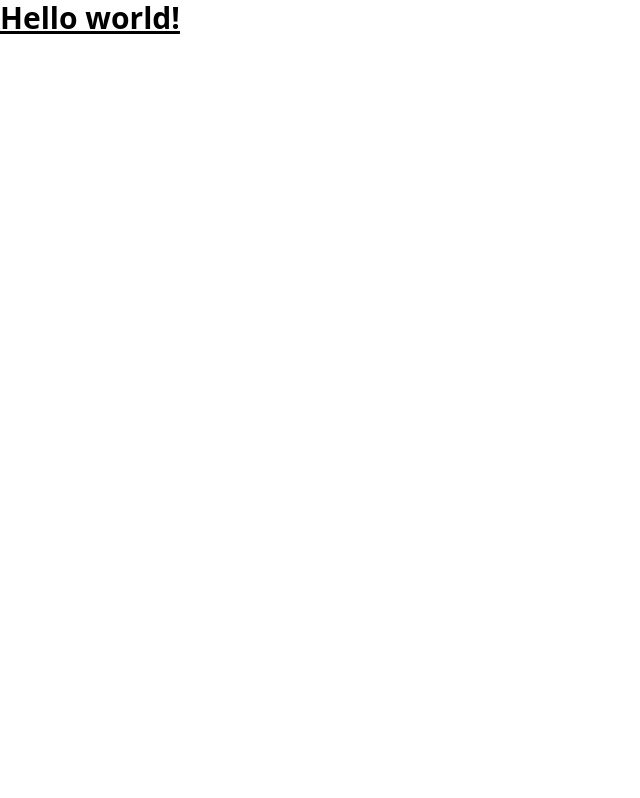
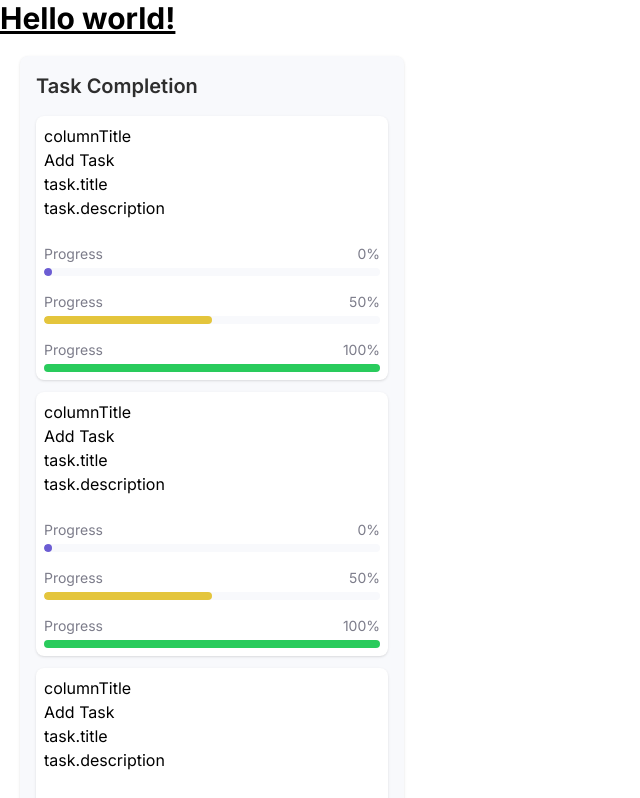
Before and after one commit to VBedekovic/kanban-frontend, an Angular app: page / in a window 1280 px wide. Shown: the top 798 px of the page, without its empty margins (0-640 px from the left). Built offline with nearby package versions, Linux system fonts and the light colour scheme.

Commit message:
Task card and column proto.

```diff
--- a/src/app/app.html
+++ b/src/app/app.html
@@ -2,4 +2,7 @@
   Hello world!
 </h1>
 
+<div class="max-w-[30vw] m-5">
+  <app-task-column></app-task-column>
+</div>
 <router-outlet />
--- a/src/app/app.ts
+++ b/src/app/app.ts
@@ -1,9 +1,10 @@
 import { Component, signal } from '@angular/core';
 import { RouterOutlet } from '@angular/router';
+import { TaskColumn } from './task-column/task-column';
 
 @Component({
   selector: 'app-root',
-  imports: [RouterOutlet],
+  imports: [RouterOutlet, TaskColumn],
   templateUrl: './app.html',
   styleUrl: './app.css'
 })
--- /dev/null
+++ b/src/app/task-column-card/task-column-card.html
@@ -0,0 +1,43 @@
+<div class="rounded-lg p-2 shadow-sm bg-white">
+  <div class="task-card-header">
+    <h3>{{ "columnTitle" }}</h3>
+    <button>Add Task</button>
+  </div>
+  <div class="task-list">
+    <div  class="task-item">
+      <h4>{{ "task.title" }}</h4>
+      <p>{{ "task.description" }}</p>
+    </div>
+  </div>
+
+  <div class="mt-6 flex flex-col gap-4">
+    <div>
+      <div class="flex justify-between items-center mb-1">
+        <span class="text-secondary text-sm">Progress</span>
+        <span class="text-secondary text-sm">0%</span>
+      </div>
+      <div class="relative h-2 rounded-full bg-bg-secondary overflow-hidden">
+        <div class="absolute left-0 top-1/2 -translate-y-1/2 w-2 h-2 rounded-full bg-primary"></div>
+      </div>
+    </div>
+
+    <div>
+      <div class="flex justify-between items-center mb-1">
+        <span class="text-secondary text-sm">Progress</span>
+        <span class="text-secondary text-sm">50%</span>
+      </div>
+      <div class="relative h-2 rounded-full bg-bg-secondary overflow-hidden">
+        <div class="absolute left-0 top-0 h-full bg-warning rounded-full" style="width:50%"></div>
+      </div>
+    </div>
+
+    <div>
+      <div class="flex justify-between items-center mb-1">
+        <span class="text-secondary text-sm">Progress</span>
+        <span class="text-secondary text-sm">100%</span>
+      </div>
+      <div class="relative h-2 rounded-full bg-bg-completed overflow-hidden"></div>
+    </div>
+  </div>
+
+</div>
--- /dev/null
+++ b/src/app/task-column/task-column.html
@@ -0,0 +1,10 @@
+<div class="rounded-lg bg-bg-secondary p-4 shadow-sm">
+    <div class="text-primary text-xl font-semibold mb-4">
+        Task Completion
+    </div>
+    <div class="flex flex-col gap-3">
+        <app-task-column-card></app-task-column-card>
+        <app-task-column-card></app-task-column-card>
+        <app-task-column-card></app-task-column-card>
+    </div>
+</div>
--- a/src/index.html
+++ b/src/index.html
@@ -6,6 +6,7 @@
   <base href="/">
   <meta name="viewport" content="width=device-width, initial-scale=1">
   <link rel="icon" type="image/x-icon" href="favicon.ico">
+  <link href="https://fonts.googleapis.com/css2?family=Inter:wght@400;500;600;700&display=swap" rel="stylesheet">
 </head>
 <body>
   <app-root></app-root>
--- a/src/styles.css
+++ b/src/styles.css
@@ -2,13 +2,17 @@
 
 :root {
   --color-primary: #6C5DD3;
-  --color-warning: #F5C35C;
+  --color-warning: #e4c53c;
   --color-bg-primary: #FFFFFF;
   --color-bg-secondary: #F8F9FC;
   --color-text-primary: #2E2E2E;
   --color-text-secondary: #7C7C8A;
   --color-text-disabled: #B0B0B8;
-  --color-completed: #4BBF73;
+  --color-completed: #29CB5C;
+}
+
+body {
+  font-family: 'Inter', sans-serif;
 }
 
 .bg-primary {
@@ -16,6 +20,9 @@
 }
 .bg-warning {
   background-color: var(--color-warning);
+}
+.bg-bg-completed {
+  background-color: var(--color-completed);
 }
 .bg-bg-primary {
   background-color: var(--color-bg-primary);
```
Also changed, not shown: src/app/task-column-card/task-column-card.ts (added, +11 -0 lines), src/app/task-column/task-column.ts (added, +12 -0 lines), src/app/task-column-card/task-column-card.css (added), src/app/task-column/task-column.css (added), 2 other files (tests, documents, lock files or other folders).
